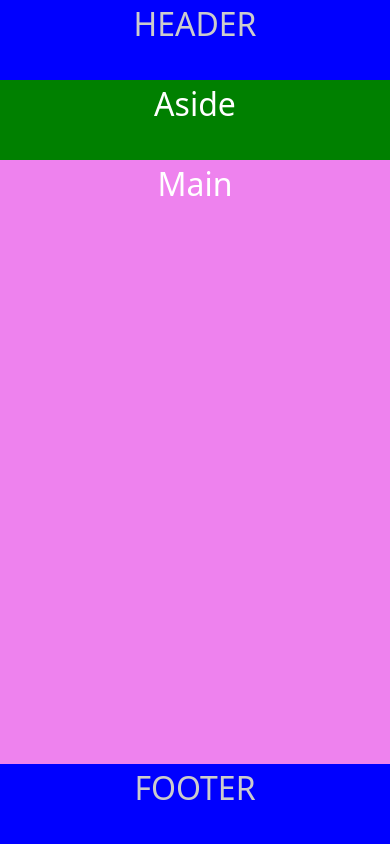
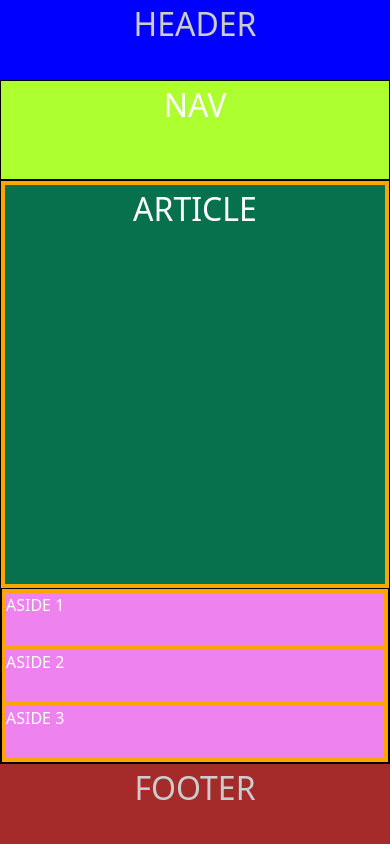
Before and after one commit to kaloumbi/Mise_en_page_responsive_Bootstrap, a plain HTML site: page index.html in a window 390 px wide. Drawn offline with Linux system fonts and the light colour scheme.

Commit message:
Mise en page responsive avancée bootstrap

```diff
--- a/assets/css/styles.css
+++ b/assets/css/styles.css
@@ -1,7 +1,7 @@
 header, footer{
     font-size: 2rem;
+    color: #ccc;
     text-align: center;
-    color: #ccc;
     height: 80px;
 }
 
@@ -10,46 +10,79 @@ header{
 }
 
 footer{
-    background-color: blue;
+    background-color: brown;
+}
+
+.content > .row{
+    height: calc(100vh - 160px);
 }
 
 .b{
     border: 1px solid black;
 }
 
-.content > .row{
-    height: calc(100vh - 160px);
-}
-
-.main, aside{
-    color: rgba(255, 255, 255);
+.content .row nav{
+    background-color: greenyellow;
+    text-align: center;
+    color: #fff;
     font-size: 2rem;
 }
 
-.main{
-    background-color: violet;
+.content .row .main{
+    background-color: orange;
 }
 
-aside{
-    background-color: green;
+.content .row .main .row{
+    height: 100%;
 }
 
+.content .row .main .row .article article{
+    text-align: center;
+    color: #fff;
+    font-size: 2rem;
+    background-color: rgb(7, 113, 77);
+    height: 100%;
+}
+
+.content .row .main .row .aside aside{
+    background-color: violet;
+    color: #fff;
+}
 
 /**
  * MEDIA
  */
 
- @media screen and (max-width: 992px) {
-    .main{
-        order: 2;
-        height: calc(100vh - 240px);
-    }
-    aside{
-        order: 1;
-        height: 80px;
+@media screen and (max-width: 992px) {
+    .content > .row{
+        height: calc(100vh - 160px);
     }
 
-    .content > .row{
-        height: auto;
+    .content .row .main .row .article{
+        height: 70%;
     }
- }
+
+    .content .row .main .row .aside{
+        height: 30%;
+    }
+}
+
+
+@media screen and (max-width: 576px) {
+
+    .content .row .main .row .article{
+        height: 70%;
+    }
+
+    .content .row .main .row .aside{
+        height: 30%;
+    }
+
+    nav{
+        height: 100px;
+    }
+
+    .main{
+        height: calc(100vh - 260px);
+    }
+}
--- a/index.html
+++ b/index.html
@@ -14,16 +14,23 @@
     <header>HEADER</header>
     <div class="content">
         <div class="row g-0">
-            <div class="col-lg-9 main ">
-                <div class="main-content row align-items-center g-0 justify-content-center">
-                    Main
+            <nav class="col-sm-2 b">NAV</nav>
+            <div class="main b col-sm-10">
+                <div class="row g-0">
+                    <div class="article col-lg-9 p-1">
+                        <article>
+                            ARTICLE
+                        </article>
+                    </div>
+                    <div class="aside col-lg-3 b p-1">
+                        <div class="row g-0">
+                            <aside class="col-12 mb-1">ASIDE 1</aside>
+                            <aside class="col-12 mb-1">ASIDE 2</aside>
+                            <aside class="col-12">ASIDE 3</aside>
+                        </div>
+                    </div>
                 </div>
             </div>
-            <aside class="col-lg-3 ">
-                <div class="asidecontent row align-items-center g-0 justify-content-center">
-                    Aside
-                </div>
-            </aside>
         </div>
     </div>
     <footer>FOOTER</footer>
```
Also changed, not shown: bootstrap.txt (deleted).
